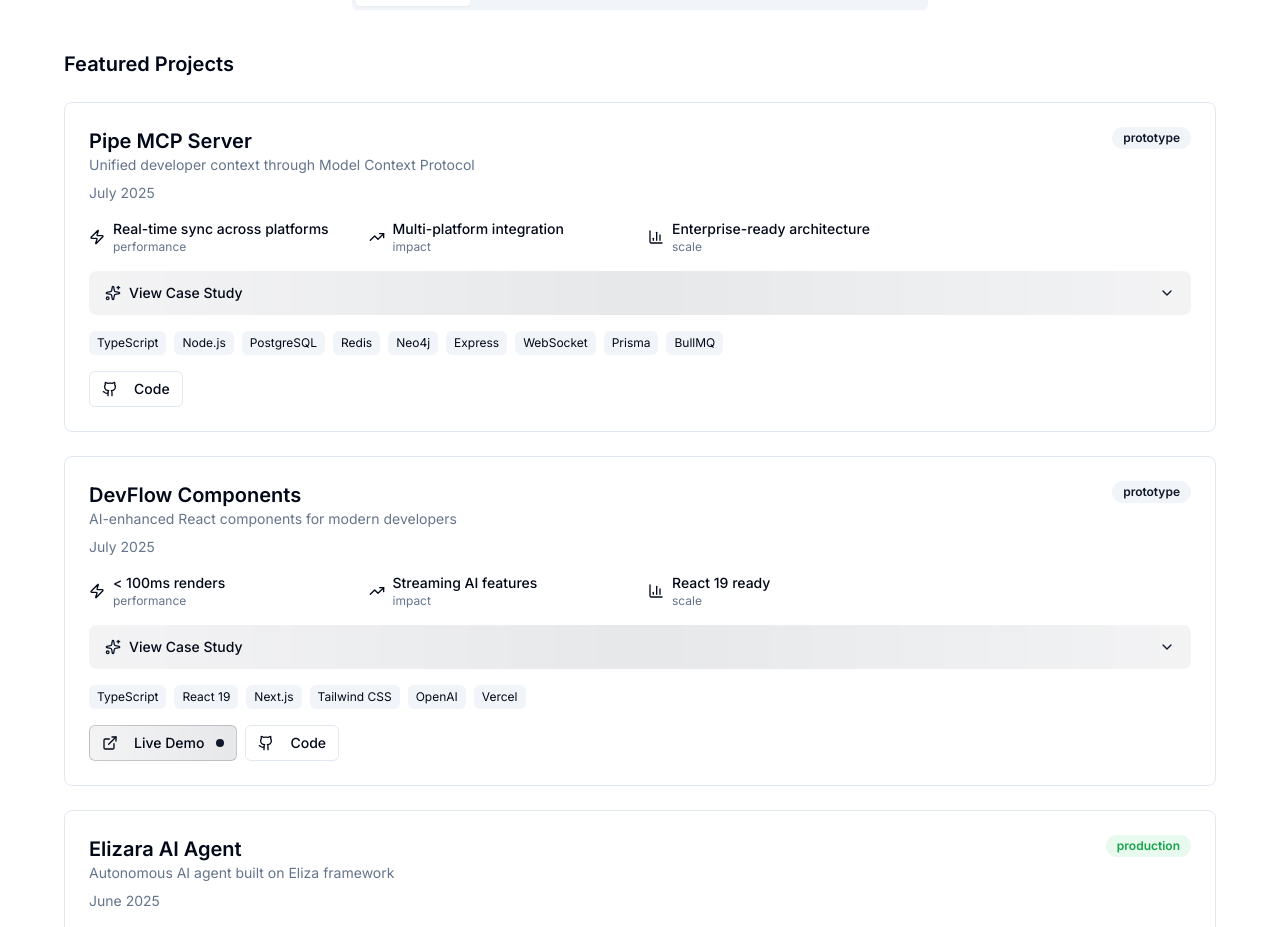
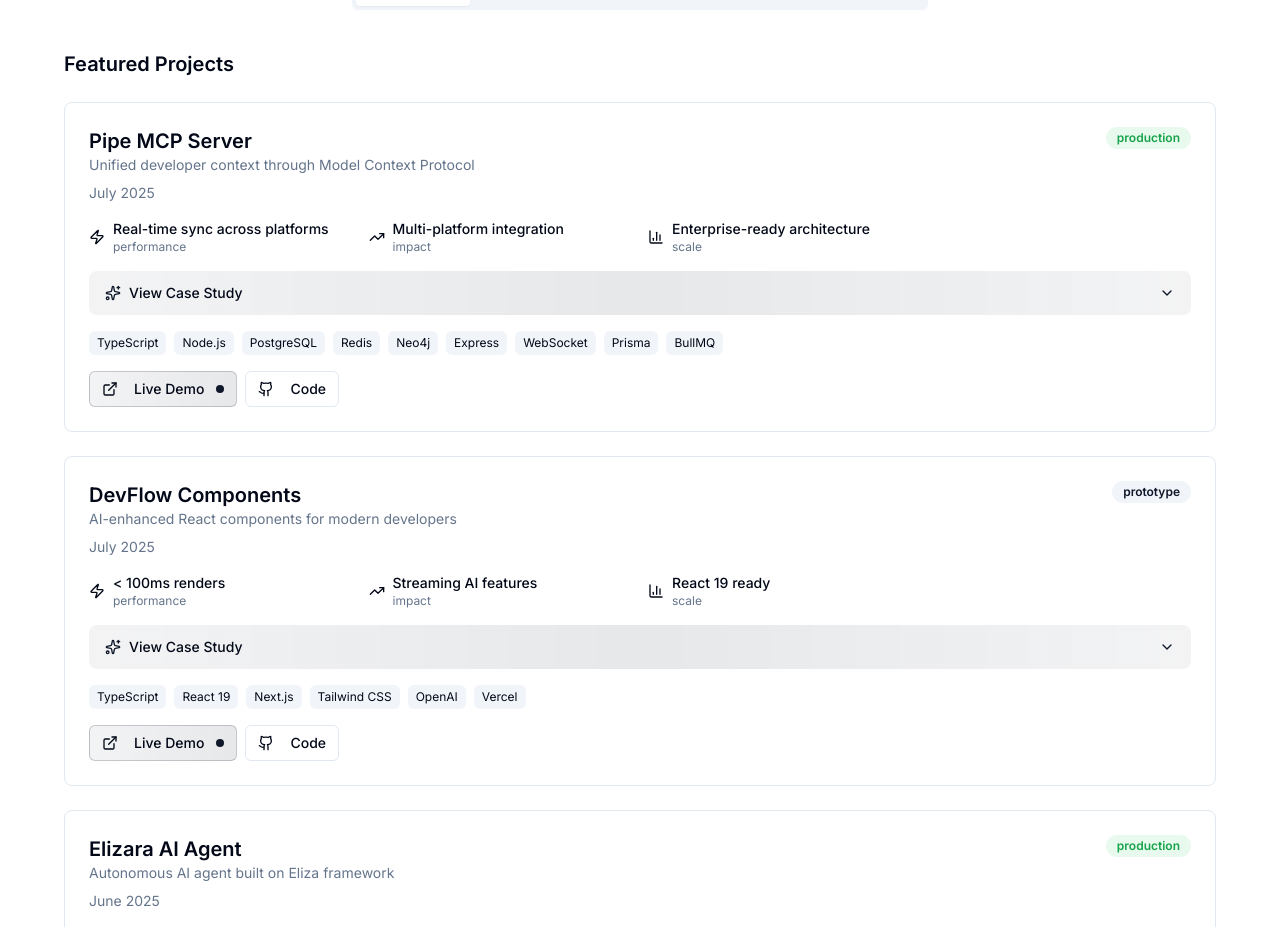
Before and after one commit to brownjer3/website-2025, a Next.js app: page / in a window 1280 px wide. Shown: the part 4008-4935 px from the top of the page. Built offline with nearby package versions, Linux system fonts and the light colour scheme; no server answers.

Commit message:
update pipe project

```diff
--- a/src/data/projects.ts
+++ b/src/data/projects.ts
@@ -32,7 +32,7 @@ export const projects: Project[] = [
     title: 'Pipe MCP Server',
     subtitle: 'Unified developer context through Model Context Protocol',
     period: 'July 2025',
-    status: 'prototype',
+    status: 'production',
     featured: true,
     metrics: {
       performance: 'Real-time sync across platforms',
@@ -60,6 +60,7 @@ export const projects: Project[] = [
       'BullMQ',
     ],
     links: {
+      live: 'https://pipe-production.up.railway.app/',
       github: 'https://github.com/brownjer3/pipe',
     },
     category: 'backend',
```
